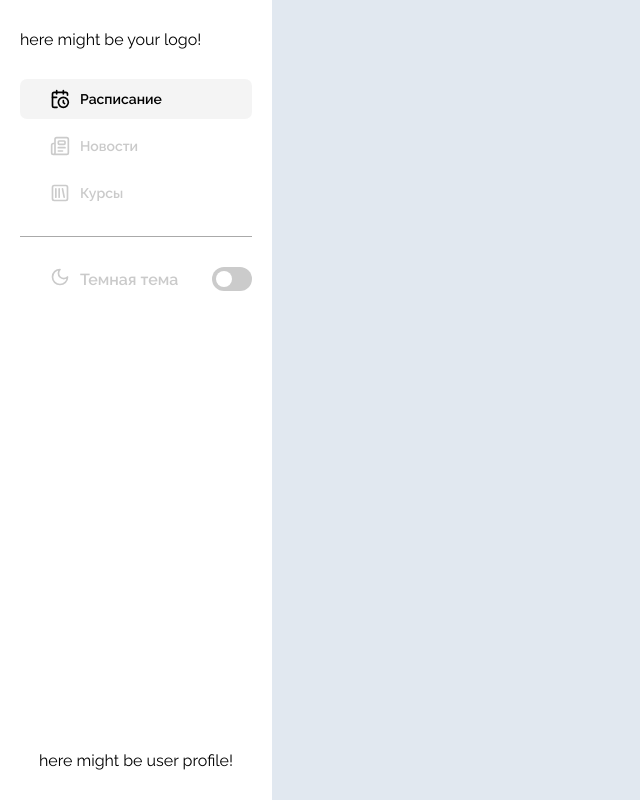
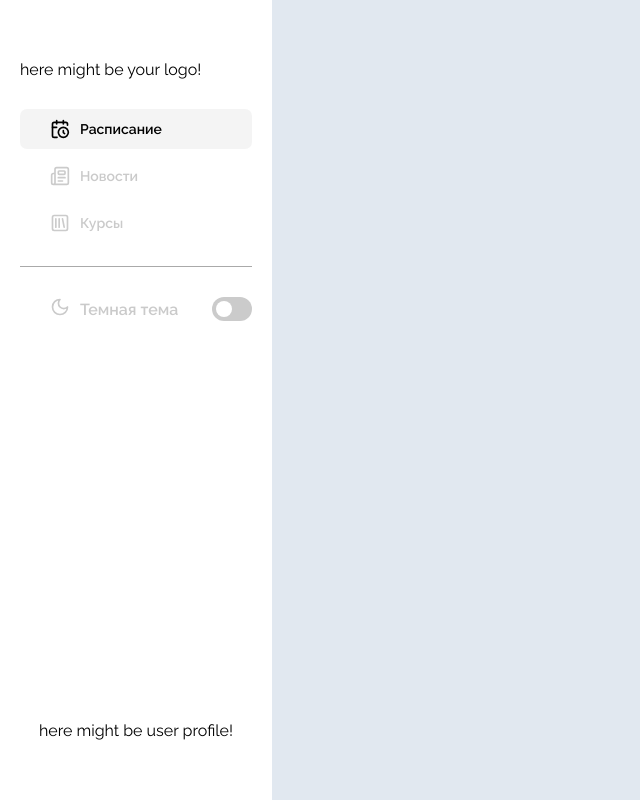
Before and after one commit to sora-yuka/schedule-reworked, a React (Vite) app: page / in a window 1280 px wide. Shown: the whole page, without its empty margins (0-640 px from the left). Built offline with nearby package versions, Linux system fonts and the light colour scheme; no server answers.

Commit message:
dark mode adding

```diff
--- a/src/presentation/components/layout/Sidebar/Sidebar.css
+++ b/src/presentation/components/layout/Sidebar/Sidebar.css
@@ -1,5 +1,5 @@
 .sidebar__wrapper {
-    padding: 30px 20px;
+    padding: 60px 20px;
 
     display: flex;
     flex-direction: column;
--- a/src/presentation/components/layout/Sidebar/Sidebar.jsx
+++ b/src/presentation/components/layout/Sidebar/Sidebar.jsx
@@ -12,6 +12,8 @@ export default function SidebarComponent() {
 
     const handleToggleButton = () => {
         setChecked(prevState => !prevState)
+        let mainWrapper = document.body.getElementsByClassName("main__wrapper")[0]
+        mainWrapper.classList.add("--dark-theme")
     }
 
     return (
--- a/src/presentation/pages/Login/LoginPage.css
+++ b/src/presentation/pages/Login/LoginPage.css
@@ -11,7 +11,7 @@
 .login__container {
     width: 35%;
 
-    color: var(--theme-light-color);
+    color: var(--theme-dark-color);
 
     border-left: 1px solid var(--border);
     backdrop-filter: blur(5px);
```
